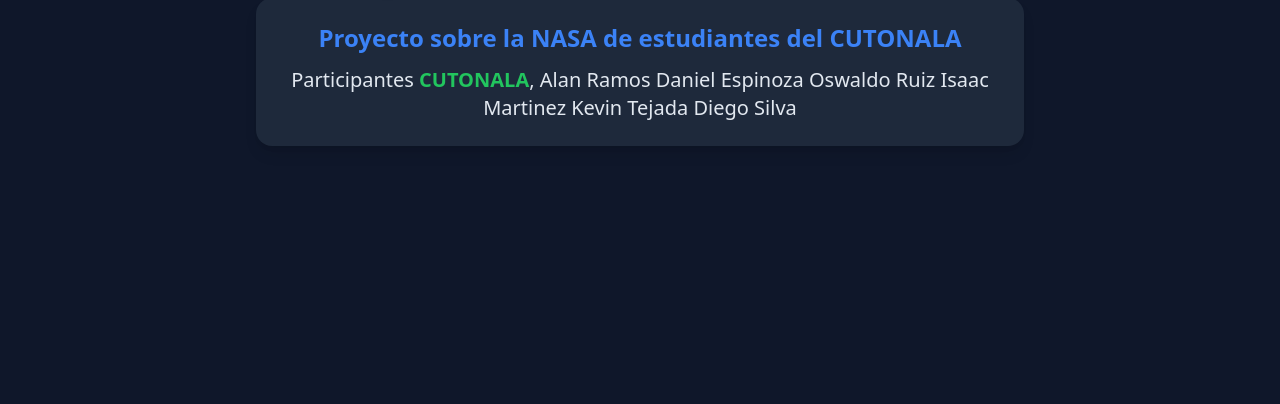
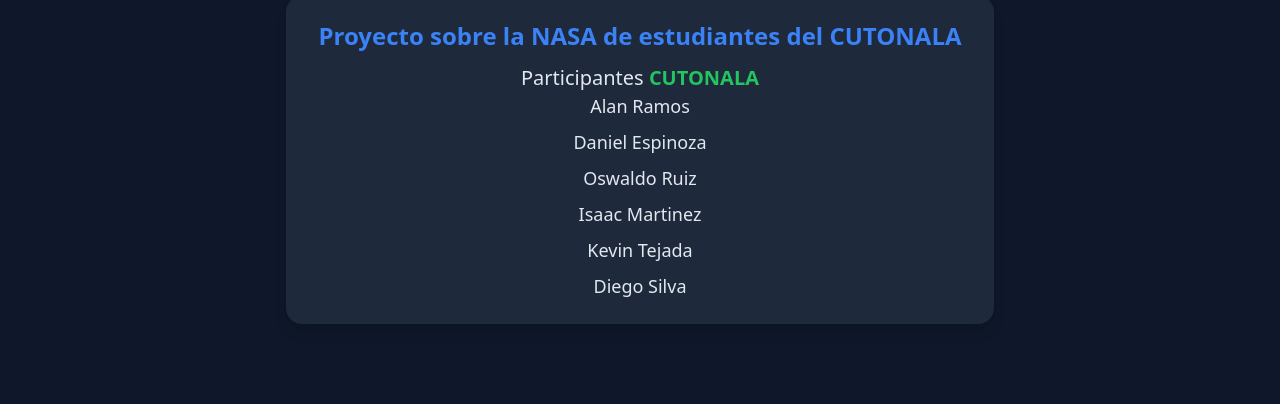
Before and after one commit to Aln22-F3r/NasaProject, a website: page recursos/pages/Inicio.html in a window 1280 px wide. Shown: the part 518-922 px from the top of the page. Before the commit the page ends 800 px from the top, so only its background shows below. Drawn offline with nearby package versions, Linux system fonts and the light colour scheme; files whose address does not match are found by name.

Commit message:
Requerimientos.txt

```diff
--- a/recursos/pages/Inicio.html
+++ b/recursos/pages/Inicio.html
@@ -1,11 +1,13 @@
 <!DOCTYPE html>
 <html lang="es">
+
 <head>
   <meta charset="UTF-8" />
-  <title>Inicio  NASA PROJECT</title>
+  <title>Inicio NASA PROJECT</title>
   <meta name="viewport" content="width=device-width, initial-scale=1" />
   <script src="https://cdn.tailwindcss.com"></script>
 </head>
+
 <body class="bg-[#0f172a] min-h-screen text-[#e2e8f0] font-sans">
 
   <!-- Navbar -->
@@ -14,7 +16,7 @@
     <div class="relative">
       <button id="menuBtn" class="focus:outline-none">
         <svg class="w-12 h-12 text-[#e2e8f0]" fill="none" stroke="currentColor" viewBox="0 0 24 24">
-          <path stroke-linecap="round" stroke-linejoin="round" stroke-width="2" d="M4 6h16M4 12h16M4 18h16"/>
+          <path stroke-linecap="round" stroke-linejoin="round" stroke-width="2" d="M4 6h16M4 12h16M4 18h16" />
         </svg>
       </button>
       <!-- Menú desplegable -->
@@ -28,30 +30,31 @@
     </div>
 
     <div>
-      <img src="recursos/LOGOn.png" alt="Logo NASA" class="h-14">
     </div>
   </nav>
 
   <section class="flex flex-col items-center justify-center text-center px-6 py-20">
-    <img src="recursos/LOGOn.png" alt="Logo" class="h-40 md:h-56 mb-10 drop-shadow-xl">
+    <img src="/NasaProject/recursos/images/LOGOn.png" alt="Logo" class="h-40 md:h-56 mb-10 drop-shadow-xl">
 
     <!-- Texto principal -->
     <h1 class="text-4xl md:text-6xl font-extrabold text-white mb-6 drop-shadow-lg">
-        Proyecto de estudiantes    </h1>
+      Proyecto de datos climaticos </h1>
 
     <div class="bg-[#1e293b] rounded-2xl shadow-lg px-8 py-6 max-w-3xl">
       <p class="text-xl md:text-2xl text-[#3b82f6] font-semibold mb-3">
-         Proyecto sobre la NASA de estudiantes del CUTONALA
+        Proyecto sobre la NASA de estudiantes del CUTONALA
       </p>
       <p class="text-[#e2e8f0] text-lg md:text-xl">
-       Participantes <span class="text-[#22c55e] font-bold">CUTONALA</span>,
-       Alan Ramos
-       Daniel Espinoza
-       Oswaldo Ruiz
-       Isaac Martinez
-       Kevin Tejada
-       Diego Silva
+        Participantes <span class="text-[#22c55e] font-bold">CUTONALA</span>
       </p>
+      <div class="columns-1 md:columns-1 text-[#e2e8f0] text-lg space-y-2">
+        <p>Alan Ramos</p>
+        <p>Daniel Espinoza</p>
+        <p>Oswaldo Ruiz</p>
+        <p>Isaac Martinez</p>
+        <p>Kevin Tejada</p>
+        <p>Diego Silva</p>
+      </div>
     </div>
 
 
@@ -65,4 +68,5 @@
   </script>
 
 </body>
+
 </html>
```
Also changed, not shown: recursos/images/LOGOn.png (renamed from recursos/LOGOn.png).
